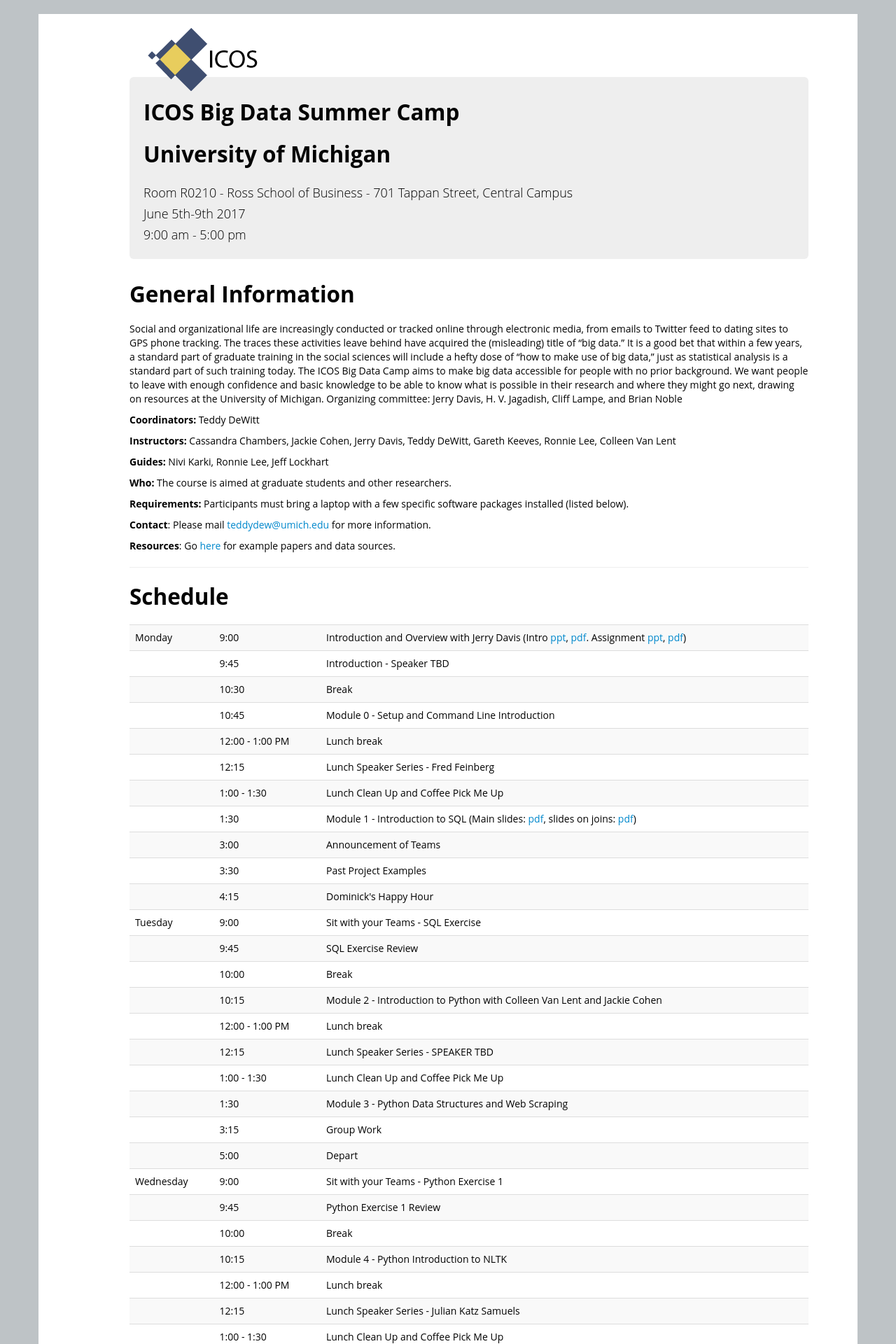
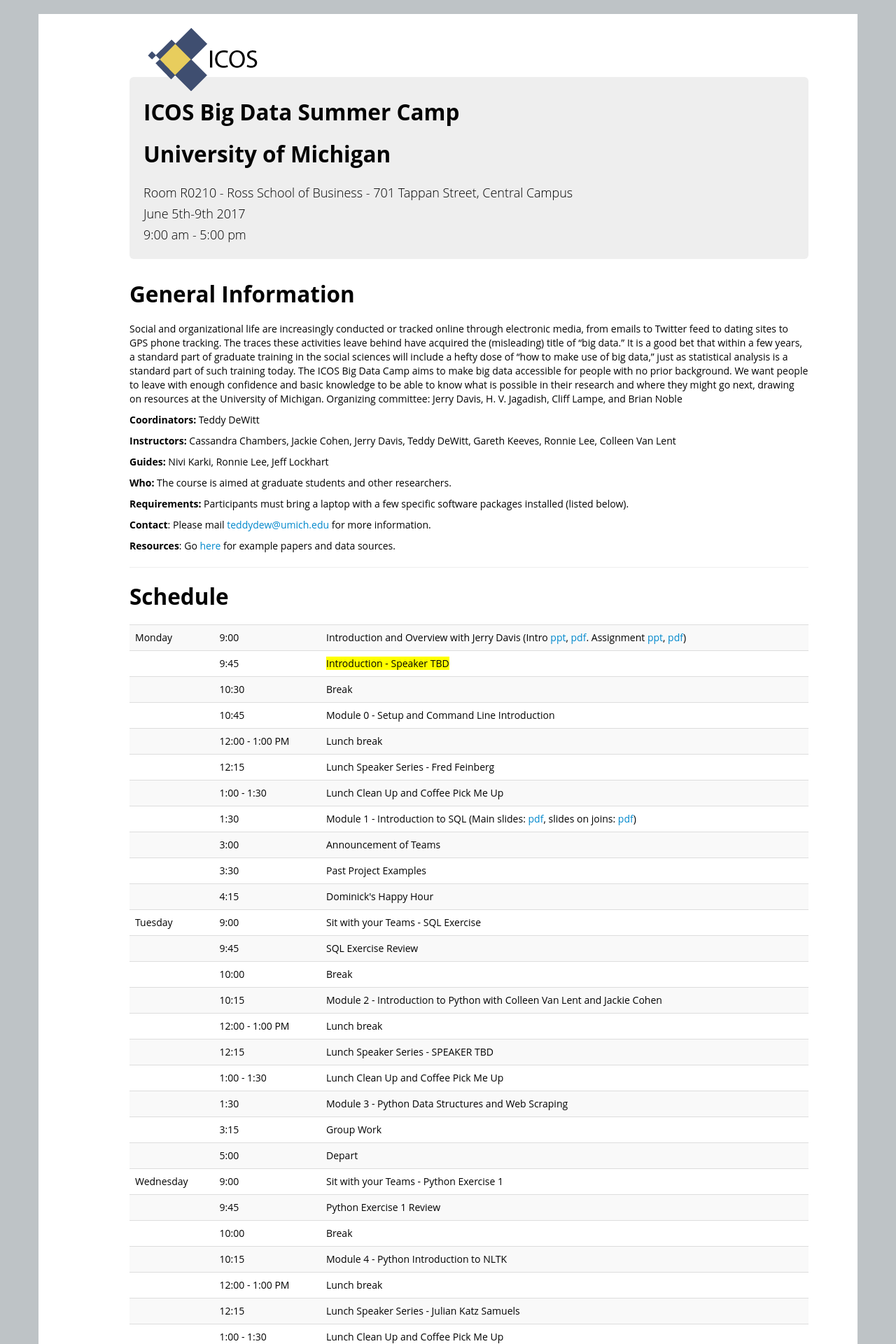
Before and after one commit to ICOSBigDataCamp/2018-summer-camp, a Jekyll site: the page built from index.html, in a window 1280 px wide. Shown: the top 1920 px of the page at 70% size. Built offline with Jekyll 4.4.1, drawn with Linux system fonts in a browser that asks for light colours.

Commit message:
Update index.html

```diff
--- a/index.html
+++ b/index.html
@@ -121,7 +121,7 @@
   <a href="slides/jerry_big_data_intro.pdf">pdf</a>.
   Assignment <a href="slides/icos_bigdata_assignment.pptx">ppt</a>,
   <a href="slides/icos_bigdata_assignment.pdf">pdf</a>)</td> </tr>
-  <tr> <td></td>        <td>9:45</td>   <span style="background-color: #FFFF00"><td>Introduction -  Speaker TBD</td> </tr></span>
+  <tr> <td></td>        <td>9:45</td>   <td><span style="background-color: #FFFF00">Introduction -  Speaker TBD</span></td> </tr>
   <tr> <td></td>        <td>10:30</td>   <td>Break</td> </tr>
   <tr> <td></td>        <td>10:45</td>   <td> Module 0 - Setup and Command Line Introduction
          <!--(Directions: <a href='install/'>install</a>,
```
